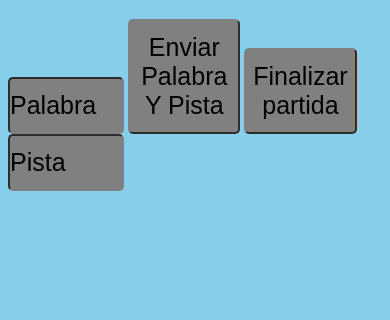
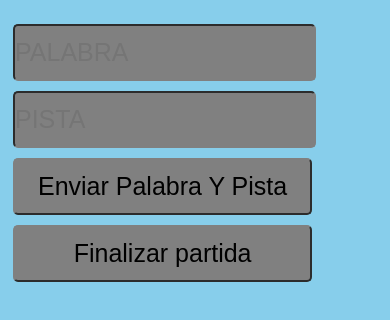
Before and after one commit to juanjaramillo98/Ahorcado-, a website: page project/publico/Insertar.html in a window 390 px wide. Shown: the part 98-418 px from the top of the page. Drawn offline with nearby package versions, Linux system fonts and the light colour scheme; no server answers; a web font is replaced by a local one.

Commit message:
responsive

```diff
--- a/project/publico/Insertar.html
+++ b/project/publico/Insertar.html
@@ -3,16 +3,23 @@
   <head>
     <meta charset="utf-8">
     <title>Insertalo</title>
+    <meta name="viewport" content="width=device-width, initial-scale=1">
+    <link href="https://fonts.googleapis.com/css?family=Mountains+of+Christmas&display=swap" rel="stylesheet">
     <link rel="stylesheet" href="estilo-Insertar.css">
   </head>
 <body>
     <h1>Inserta una palabra que quieres que adivinen</h1>
-    <input class="insercion" type="text" size="15" maxlength="30" value="Palabra" name="cajaTexto" id="reto">
-    <button class="insercion" id="adivinalo">Enviar Palabra Y Pista</button>
-    <button class="insercion" id="finalizado">Finalizar partida</button>
-    <input class="insercion" type="text" size="15" maxlength="30" value="Pista" name="cajaTexto" id="pista">
-    <span class="insercion" id="jugador_g"></span>
-    <script src="/socket.io/socket.io.js"></script>
-    <script src="insertar.js"></script>
+    <div>
+      <input class="insercion" type="text" size="15" maxlength="30" name="cajaTexto" id="reto" placeholder="PALABRA">
+      <input class="insercion" type="text" size="15" maxlength="30" name="cajaTexto" id="pista" placeholder="PISTA">
+      <div></div>
+      <div>
+        <button class="insercion" id="adivinalo">Enviar Palabra Y Pista</button>
+        <button class="insercion" id="finalizado">Finalizar partida</button>
+      </div>
+      <span class="insercion" id="jugador_g"></span>
+      <script src="/socket.io/socket.io.js"></script>
+      <script src="insertar.js"></script>
+    </div>
 </body>
 </html>
--- a/project/publico/estilo-Insertar.css
+++ b/project/publico/estilo-Insertar.css
@@ -15,8 +15,8 @@ h1{
     color: black;
     font-size: 25px;
     padding: 12px 0;
-    width: 30%;
+    width: 80%;
     border-color: gray;
     border-radius: 5px 5px 5px 5px;
-    margin: auto;
+    margin: 5px;
 }
```
Also changed, not shown: project/publico/Ahorcado.html (+1 -0 lines), project/publico/Inicio.html (+2 -0 lines), project/publico/estilo-ahoracado.css (+7 -4 lines).
